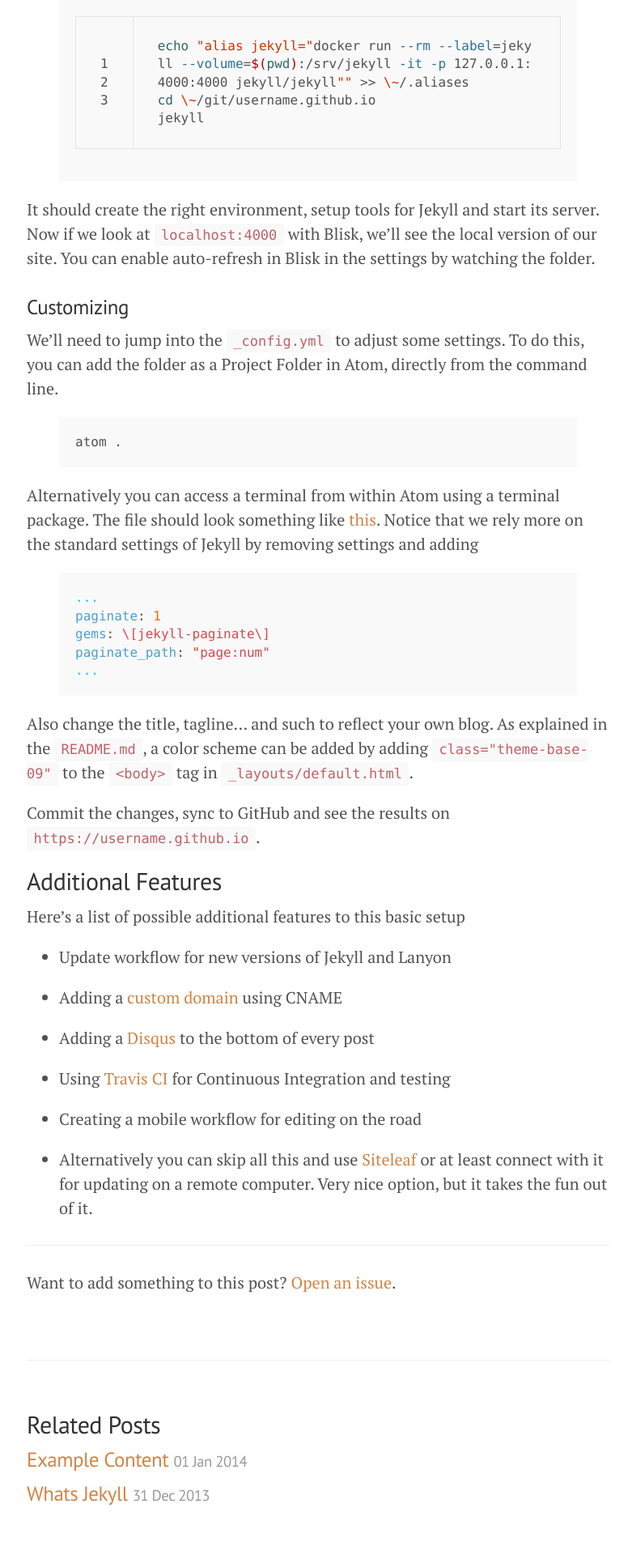
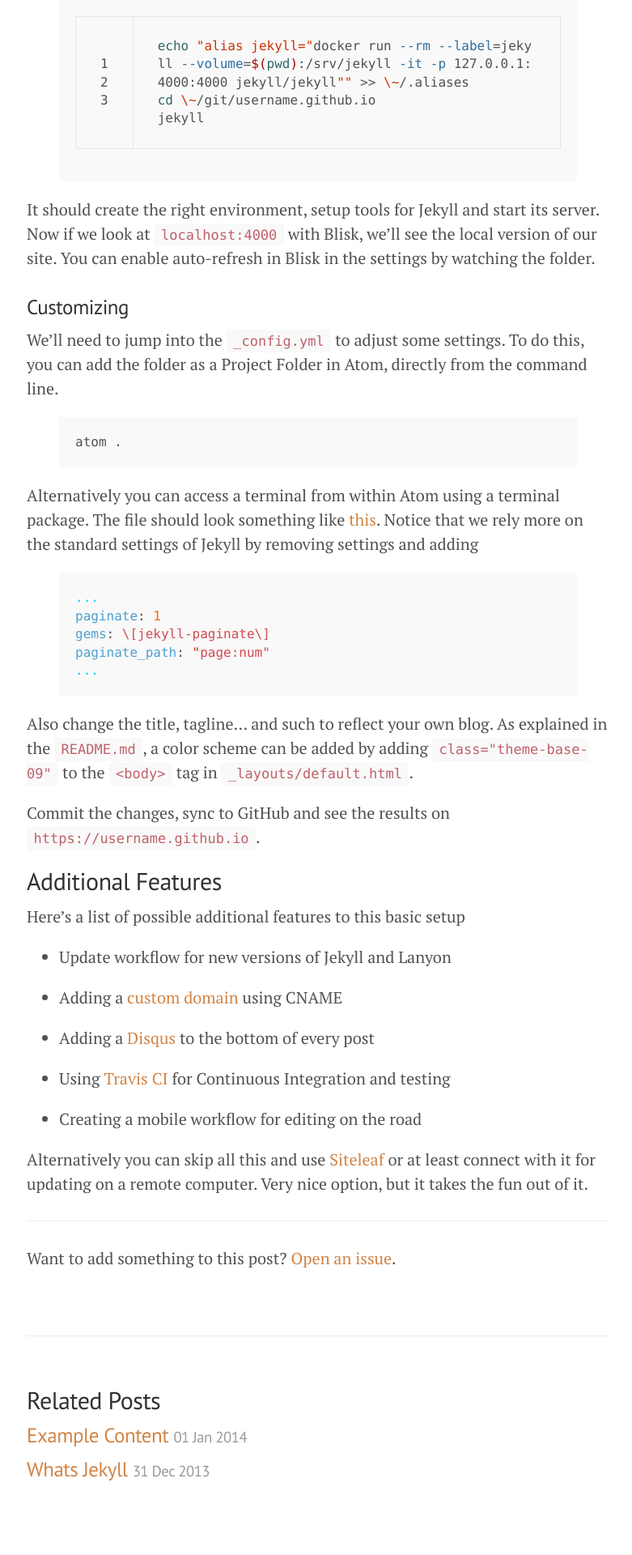
Before and after one commit to berombau/berombau.github.io, a Jekyll site: the page built from _posts/2016-10-26-setting-up-shop.md, in a window 1280 px wide. Shown: the part 1951-3871 px from the top of the page at 81% size, without its empty margins (247-1028 px from the left). Built offline with Jekyll 4.4.1, drawn with Linux system fonts in a browser that asks for light colours; after the commit the page ends 3841 px from its top, so only the background shows below that.

```diff
--- a/_posts/2016-10-26-setting-up-shop.md
+++ b/_posts/2016-10-26-setting-up-shop.md
@@ -96,7 +96,7 @@ Here's a list of possible additional features to this basic setup
 
 * Creating a mobile workflow for editing on the road
 
-* Alternatively you can skip all this and use [Siteleaf](https.siteleaf.com) or at least connect with it for updating on a remote computer. Very nice option, but it takes the fun out of it.
+Alternatively you can skip all this and use [Siteleaf](https.siteleaf.com) or at least connect with it for updating on a remote computer. Very nice option, but it takes the fun out of it.
 
 ---
 
```
